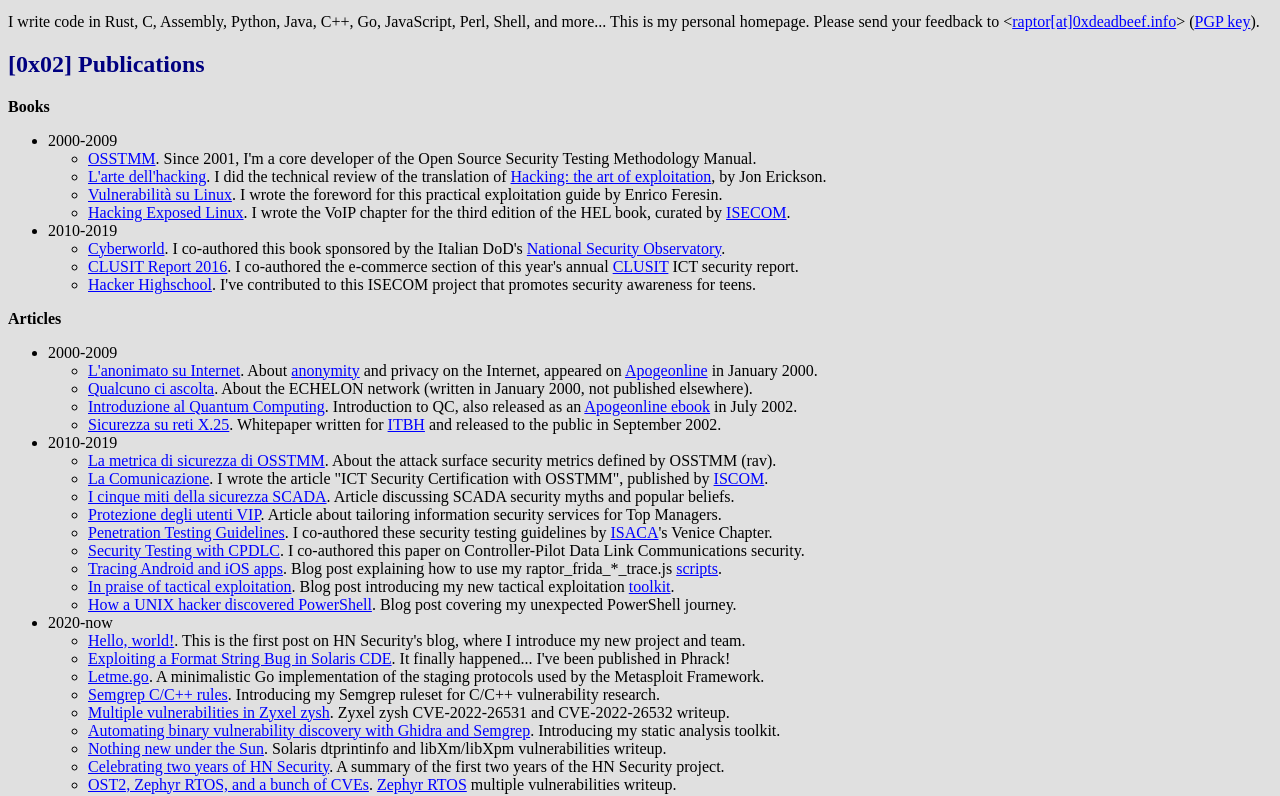
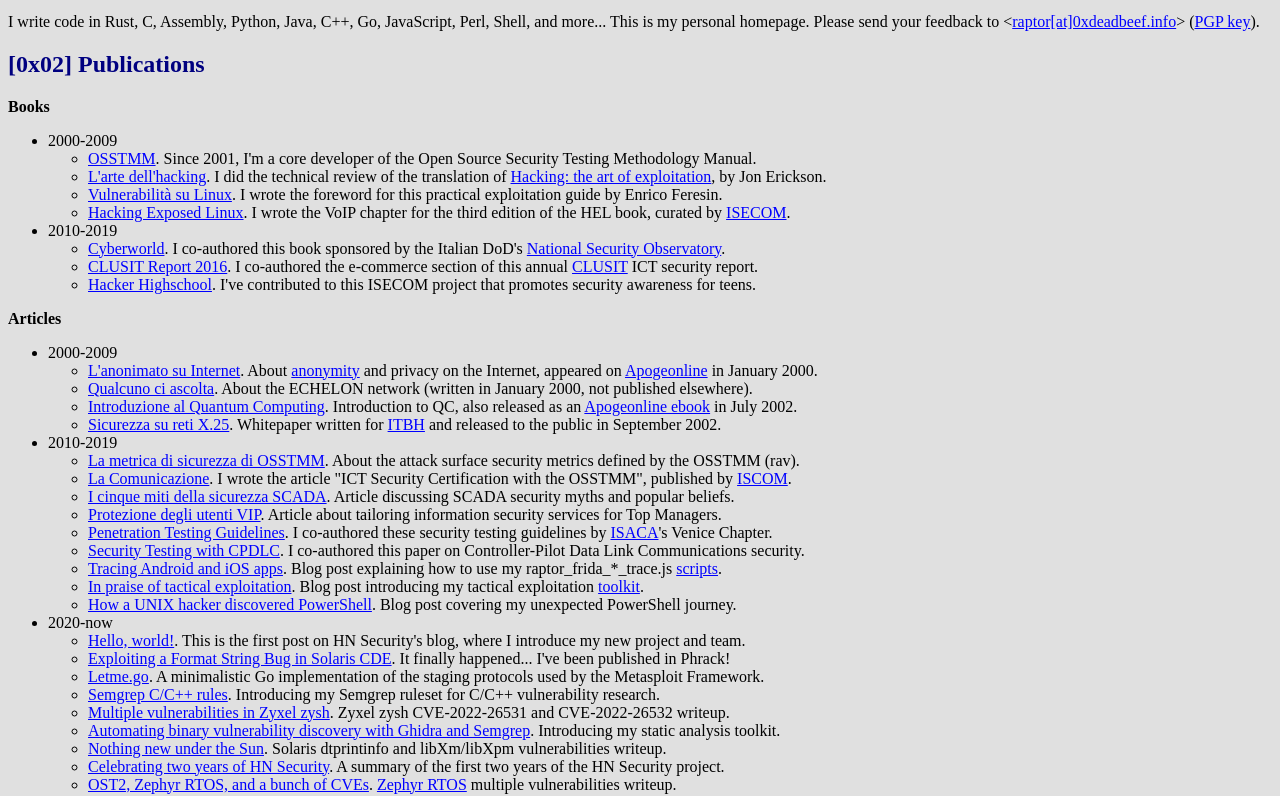
Before and after one commit to 0xdea/0xdea.github.io, a plain HTML site: page index.html in a window 1280 px wide. Shown: the part 570-1366 px from the top of the page. Drawn offline with Linux system fonts and the light colour scheme.

Commit message:
Update index.html

```diff
--- a/index.html
+++ b/index.html
@@ -142,7 +142,7 @@
 <li>2010-2019
 <ul>
 <li><a href="https://www.hoepli.it/libro/cyberworld/9788820356927.html">Cyberworld</a>. I co-authored this book sponsored by the Italian DoD's <a href="http://www.difesa.it/">National Security Observatory</a>.
-<li><a href="https://clusit.it/wp-content/uploads/download/Rapporto_Clusit%202016.pdf">CLUSIT Report 2016</a>. I co-authored the e-commerce section of this year's annual <a href="https://clusit.it/">CLUSIT</a> ICT security report.
+<li><a href="https://clusit.it/wp-content/uploads/download/Rapporto_Clusit%202016.pdf">CLUSIT Report 2016</a>. I co-authored the e-commerce section of this annual <a href="https://clusit.it/">CLUSIT</a> ICT security report.
 <li><a href="https://www.hackerhighschool.org/">Hacker Highschool</a>. I've contributed to this ISECOM project that promotes security awareness for teens.
 </ul>
 </ul>
@@ -158,14 +158,14 @@
 </ul>
 <li>2010-2019
 <ul>
-<li><a href="https://web.archive.org/web/20200513032849/https://www.mediaservice.net/news/496/la-metrica-di-sicurezza-di-osstmm">La metrica di sicurezza di OSSTMM</a>. About the attack surface security metrics defined by OSSTMM (rav).
-<li><a href="papers/2013_05_43-50_certificazione_sicurezza_osstmm.pdf">La Comunicazione</a>. I wrote the article "ICT Security Certification with OSSTMM", published by <a href="http://www.isticom.it/">ISCOM</a>.
+<li><a href="https://web.archive.org/web/20200513032849/https://www.mediaservice.net/news/496/la-metrica-di-sicurezza-di-osstmm">La metrica di sicurezza di OSSTMM</a>. About the attack surface security metrics defined by the OSSTMM (rav).
+<li><a href="papers/2013_05_43-50_certificazione_sicurezza_osstmm.pdf">La Comunicazione</a>. I wrote the article "ICT Security Certification with the OSSTMM", published by <a href="http://www.isticom.it/">ISCOM</a>.
 <li><a href="https://web.archive.org/web/20200513023305/https://www.mediaservice.net/news/504/i-cinque-miti-della-sicurezza-scada">I cinque miti della sicurezza SCADA</a>. Article discussing SCADA security myths and popular beliefs.
 <li><a href="https://web.archive.org/web/20160810140112/https://www.mediaservice.net/news/518/protezione-degli-utenti-vip">Protezione degli utenti VIP</a>. Article about tailoring information security services for Top Managers.
 <li><a href="papers/ISACA_VENICE_QUADERNI_01_PENTEST_%202014.pdf">Penetration Testing Guidelines</a>. I co-authored these security testing guidelines by <a href="https://www.isaca.org/">ISACA</a>'s Venice Chapter.
 <li><a href="https://ieeexplore.ieee.org/document/7784615/">Security Testing with CPDLC</a>. I co-authored this paper on Controller-Pilot Data Link Communications security.
 <li><a href="https://web.archive.org/web/20200623001844/https://techblog.mediaservice.net/2017/09/tracing-arbitrary-methods-and-function-calls-on-android-and-ios/">Tracing Android and iOS apps</a>. Blog post explaining how to use my raptor_frida_*_trace.js <a href="https://github.com/0xdea/frida-scripts/">scripts</a>.
-<li><a href="https://web.archive.org/web/20200509050017/https://techblog.mediaservice.net/2017/10/in-praise-of-tactical-exploitation/">In praise of tactical exploitation</a>. Blog post introducing my new tactical exploitation <a href="https://github.com/0xdea/tactical-exploitation">toolkit</a>.
+<li><a href="https://web.archive.org/web/20200509050017/https://techblog.mediaservice.net/2017/10/in-praise-of-tactical-exploitation/">In praise of tactical exploitation</a>. Blog post introducing my tactical exploitation <a href="https://github.com/0xdea/tactical-exploitation">toolkit</a>.
 <li><a href="https://web.archive.org/web/20200702153318/https://techblog.mediaservice.net/2017/11/how-a-unix-hacker-discovered-the-windows-powershell/">How a UNIX hacker discovered PowerShell</a>. Blog post covering my unexpected PowerShell journey.
 </ul>
 <li>2020-now
```
